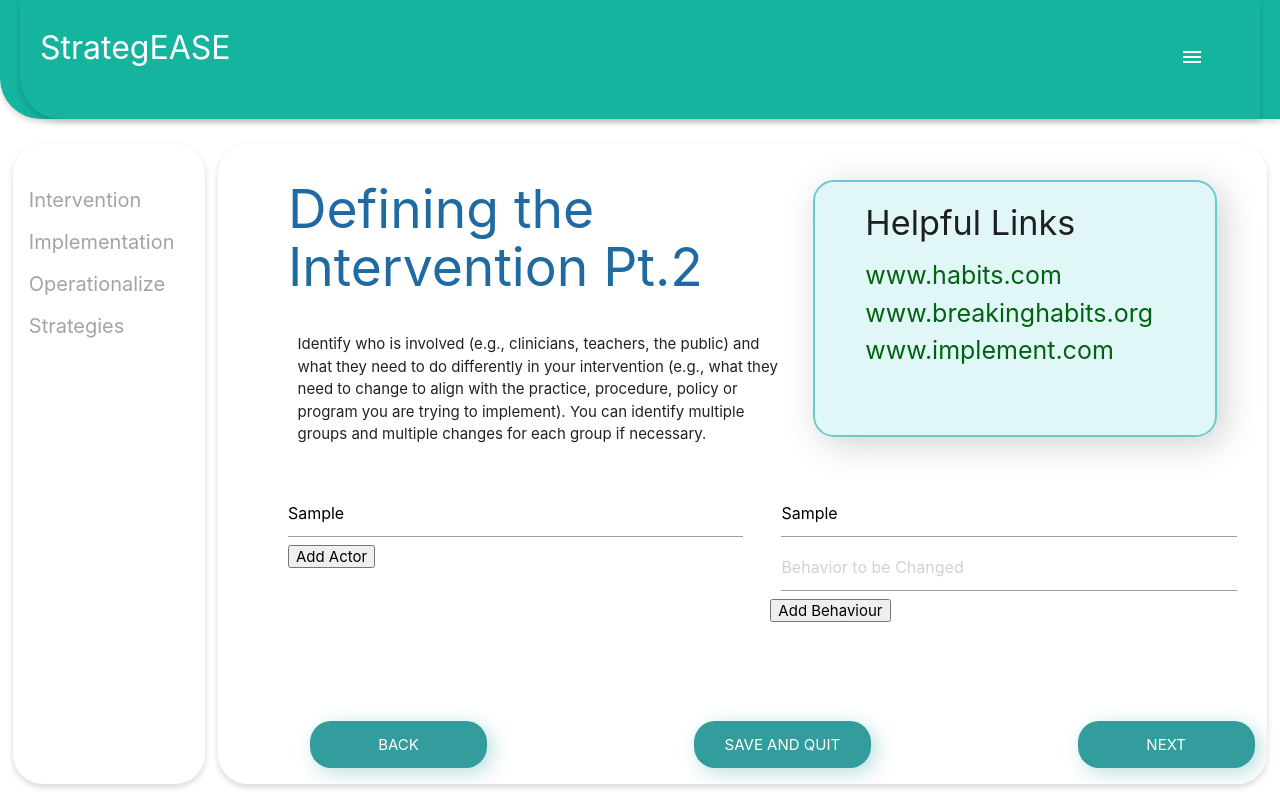
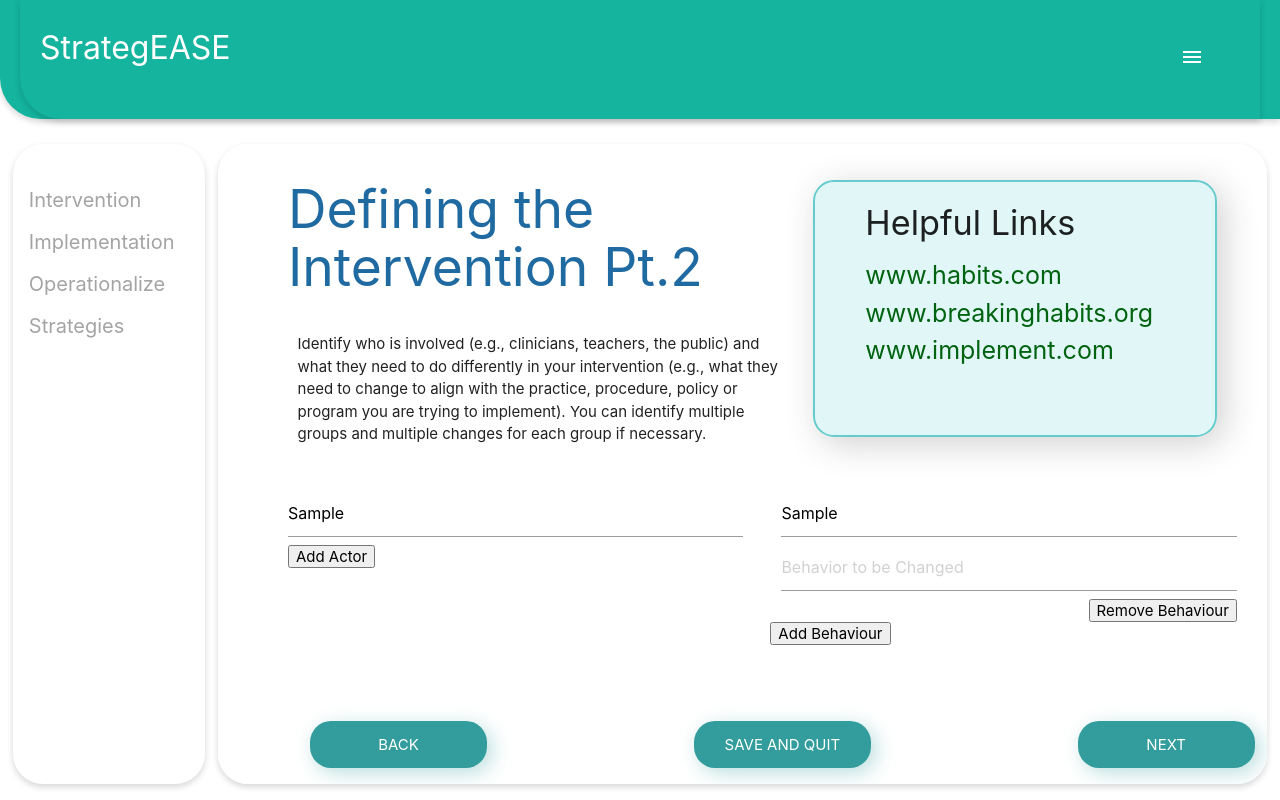
Before and after one commit to MarcoJrBiundo/StrategEASE, a Vue app: page /#/dti-whowillchange in a window 1280 px wide. Both pictures are taken after typing "Sample", "Sample" into the empty fields and a click on the button "Add Behaviour". Built offline with nearby package versions, Linux system fonts and the light colour scheme; no server answers; the database is empty.

Commit message:
Actors Removel implemented

```diff
--- a/src/components/DTIwhowillchange.vue
+++ b/src/components/DTIwhowillchange.vue
@@ -12,6 +12,12 @@
           v-model="actor.name"
           class="actor"
         />
+        <input
+          v-if="actorIndex !== 0"
+          v-on:click="removeActor(actorIndex)"
+          type="button"
+          value="Remove Actor"
+        />
         <div
           v-for="(behav, behavIndex) in actor.behaviour"
           :key="behavIndex"
@@ -21,6 +27,12 @@
             :placeholder="placeholderSecondary"
             v-model="behav.description"
             class="behaviour"
+          />
+          <input
+            v-if="behavIndex !== 0"
+            v-on:click="removeBehaviour(actorIndex, behavIndex)"
+            type="button"
+            value="Remove Behaviour"
           />
         </div>
 
@@ -46,12 +58,12 @@ export default {
   name: "DTIwhowillchange",
   components: {
     CommonMainPage,
-    BottomBar,
+    BottomBar
   },
   props: {
     caseObject: {
-      type: Object,
-    },
+      type: Object
+    }
   },
   data() {
     return {
@@ -61,21 +73,21 @@ export default {
       links: [
         { link: "www.google.com", display: "www.habits.com" },
         { link: "www.google.com", display: "www.breakinghabits.org" },
-        { link: "www.google.com", display: "www.implement.com" },
+        { link: "www.google.com", display: "www.implement.com" }
       ],
       placeholderMain: "Actor or Group Name",
       placeholderSecondary: "Behavior to be Changed",
-      actors: this.caseObject.case.actors,
+      actors: this.caseObject.case.actors
     };
   },
-  mounted: function () {
+  mounted: function() {
     if (this.actors.length < 1) {
       this.addActor();
       // addBehaviour();
     }
   },
   methods: {
-    next: function () {
+    next: function() {
       /**
        * this method calls the save function and then moves to the next page
        */
@@ -94,7 +106,7 @@ export default {
         alert("Invalid");
       }
     },
-    validate: function () {
+    validate: function() {
       // a local object to hold the filtered values
       var localActors = [];
 
@@ -102,7 +114,7 @@ export default {
        * filters the actors dependent on the actor name having a length and
        * if any of the child behaviours have lengths
        */
-      this.actors.forEach((actor) => {
+      this.actors.forEach(actor => {
         if (actor.name.length > 0) {
           var toAdd = false;
           for (var i = 0; i < actor.behaviour.length; i++) {
@@ -123,7 +135,7 @@ export default {
        */
       for (var i = 0; i < localActors.length; i++) {
         localActors[i].behaviour = localActors[i].behaviour.filter(
-          (value) => value.description.length > 0
+          value => value.description.length > 0
         );
       }
       this.caseObject.case.actors = localActors;
@@ -135,7 +147,7 @@ export default {
       this.actors.push({
         id: this.actors.length,
         name: "",
-        behaviour: [{ id: 0, description: "" }],
+        behaviour: [{ id: 0, description: "" }]
       });
     },
     addBehaviour(index) {
@@ -144,10 +156,18 @@ export default {
        */
       this.actors[index].behaviour.push({
         id: this.actors[index].behaviour.length,
-        description: "",
+        description: ""
       });
     },
-  },
+    removeActor: function(actor) {
+      this.actors.pop(actor);
+      this.$forceUpdate();
+    },
+    removeBehaviour: function(actor, behaviour) {
+      this.actors[actor].behaviour.pop(behaviour);
+      this.$forceUpdate();
+    }
+  }
 };
 </script>
 
```
